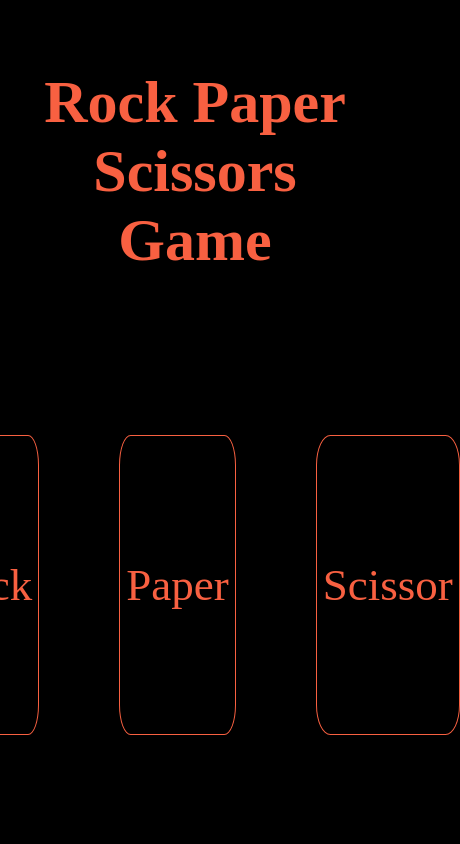
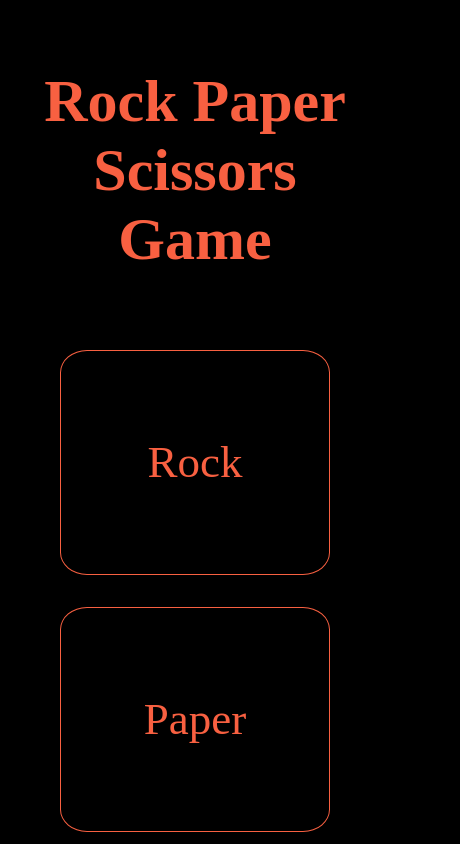
Before and after one commit to Atheke/rock-paper-scissor, a plain HTML site: page index.html in a window 390 px wide. Shown: the top 844 px of the page, 460 px wide, since content can reach past the window. Drawn offline with Linux system fonts and the light colour scheme.

Commit message:
Made the site responsive for all devices

```diff
--- a/style.css
+++ b/style.css
@@ -6,9 +6,10 @@ body{
 h1{
     color:#F86041;
     text-align: center;
-    padding: 20px;
+    padding: 5%;
     font-size: 60px;
     animation: fade 2s forwards 0s;
+    line-break: 1;
 }
 
 @keyframes fade{
@@ -24,7 +25,7 @@ h1{
     height: 100vh;
     display: flex;
     flex-direction: column;
-    gap: 100px;
+    gap: 2%;
 
 
 }
@@ -33,7 +34,7 @@ h1{
     display: flex;
     justify-content: center;
     align-items: center;
-    gap: 80px;
+    gap: 2rem;
 
 }
 
@@ -43,8 +44,8 @@ button{
     background-color: black;
     color: #F86041;
     border-radius: 10%;
-    height: 300px;
-    width: 300px;
+    height: 5em;
+    width: 6em;
     border: 1px solid #F86041;
     text-align: center;
 }
@@ -52,7 +53,16 @@ button{
 #result , #choice{
     color: #F86041;
     font-family: 'Times New Roman', Times, serif;
-    font-size: 45px;
+    font-size: 3em;
     text-align: center;
 
 }
+
+@media (max-width:800px){
+    .option{
+        display: flex;
+        flex-direction: column;
+        align-items: center;
+        gap: 2em;
+    }
+}
```
